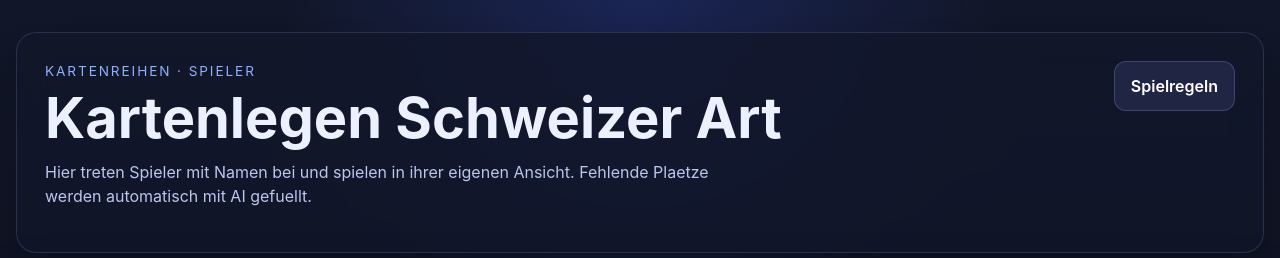
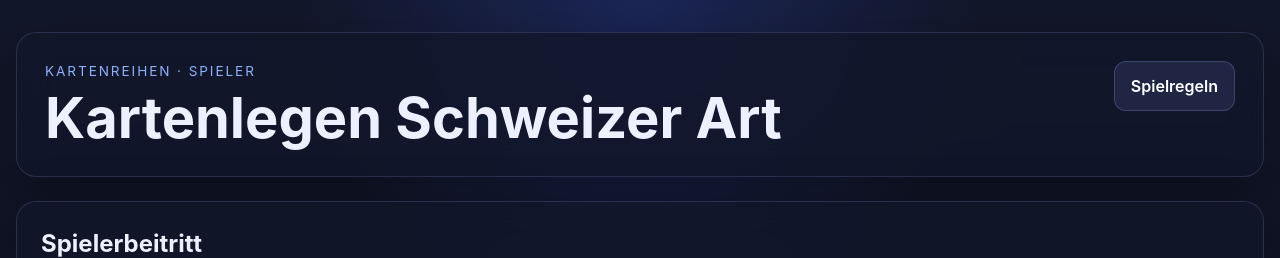
Before and after one commit to dniggeler/game-karteraus, a React (Vite) app in the folder src/client/: page /player in a window 1280 px wide. Shown: the top 258 px of the page. Built offline with nearby package versions, Linux system fonts and the light colour scheme; no server answers.

Commit message:
refactor: update hero copy handling for admin view and remove player message

```diff
--- a/src/client/src/components/HeroPanel.tsx
+++ b/src/client/src/components/HeroPanel.tsx
@@ -22,14 +22,14 @@ export function HeroPanel({
   const heroCopy =
     startupPage === 'admin'
       ? 'Hier meldet sich der Administrator an, startet Partien mit 3 oder 4 Plaetzen und steuert den gemeinsamen Spielraum.'
-      : 'Hier treten Spieler mit Namen bei und spielen in ihrer eigenen Ansicht. Fehlende Plaetze werden automatisch mit AI gefuellt.'
+      : null
 
   return (
     <header className="hero-panel">
       <div>
         <p className="eyebrow">{eyebrowLabel}</p>
         <h1>Kartenlegen Schweizer Art</h1>
-        <p className="hero-copy">{heroCopy}</p>
+        {heroCopy ? <p className="hero-copy">{heroCopy}</p> : null}
       </div>
       <div className="hero-actions">
         <button className="secondary-button" onClick={onToggleRules}>
```
